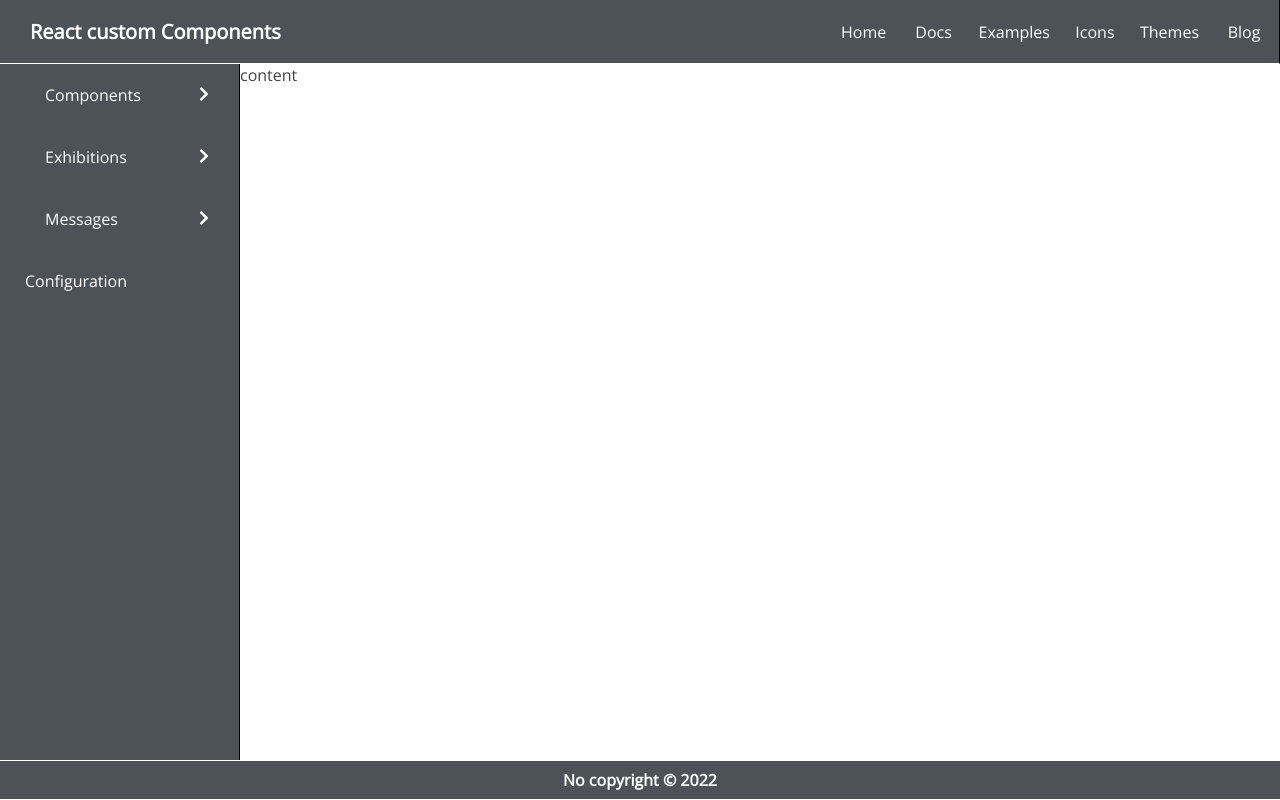
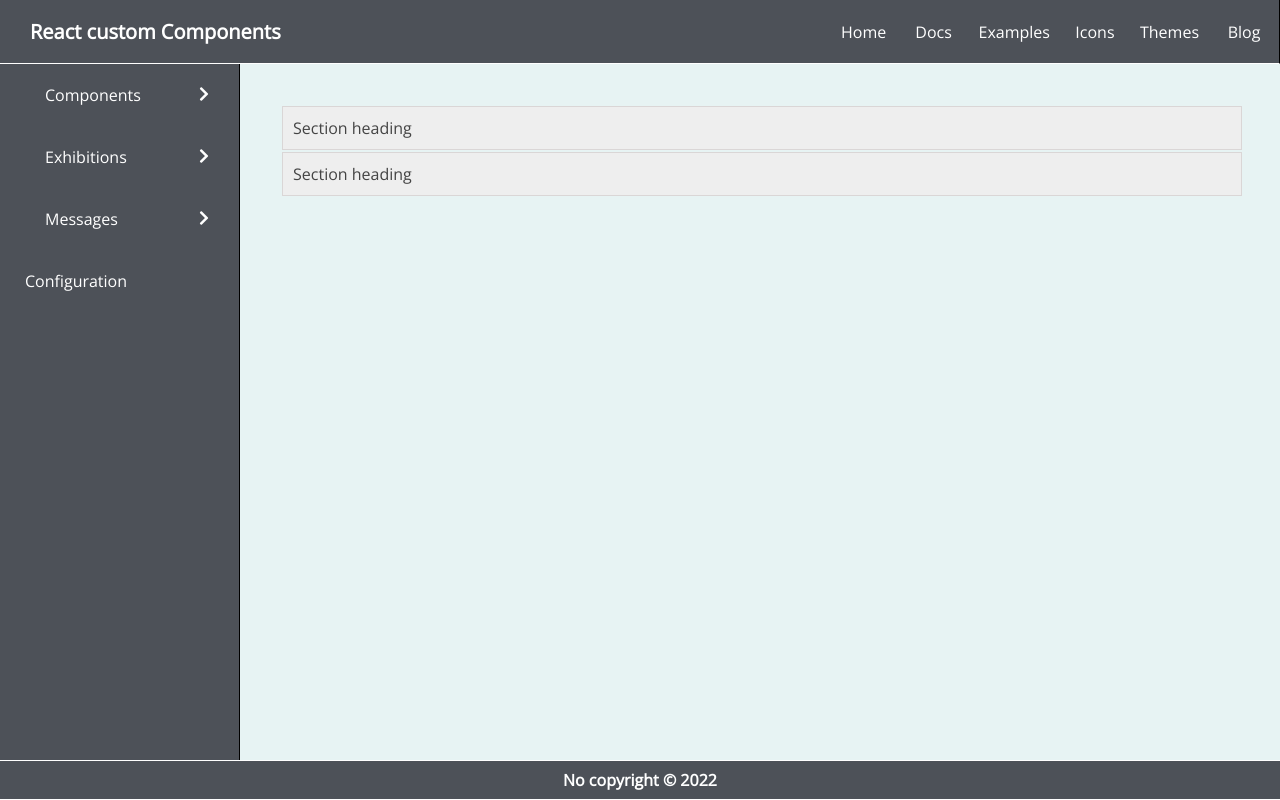
Before and after one commit to DevManish-07/ReactComponents, a React (Create React App) app: page / in a window 1280 px wide. Built offline with nearby package versions, Linux system fonts and the light colour scheme.

Commit message:
Added new component [Accordion] - basic

```diff
--- a/src/App.css
+++ b/src/App.css
@@ -21,6 +21,9 @@
 .content {
   grid-area: content;
   height: var(--main-content-height);
+  background-color: rgb(231, 243, 243);
+  padding: 40px;
+  overflow-y: auto;
 }
 
 .header {
--- a/src/App.js
+++ b/src/App.js
@@ -2,6 +2,7 @@ import "./App.css";
 import { Sidebar } from "./pagecomponents/sidebar/side_bar";
 import { Header } from "./pagecomponents/header/header";
 import { Footer } from "./pagecomponents/footer/footer";
+import { Contentcontainer } from "./pagecomponents/contentcontainer/contentcontainer";
 
 function App() {
   return (
@@ -12,7 +13,9 @@ function App() {
       <div className="sidebar">
         <Sidebar />
       </div>
-      <div className="content">content</div>
+      <div className="content">
+        <Contentcontainer />
+      </div>
       <div className="footer">
         <Footer />
       </div>
--- /dev/null
+++ b/src/components/accordion/accordion.css
@@ -0,0 +1,25 @@
+.accordion-container {
+  background-color: white;
+  width: 100%;
+  margin: 2px;
+}
+
+.accordion-trigger {
+  background-color: #eee;
+  padding: 10px;
+  cursor: pointer;
+  border: 1px solid rgb(218, 214, 214);
+}
+
+.accordion-trigger ~ .panel {
+  max-height: 0;
+  /* transition: all 0.5s ease-in-out; */
+  overflow: hidden;
+  display: none;
+}
+
+.accordion-trigger.active ~ .panel {
+  max-height: 150px;
+  padding: 10px;
+  display: block;
+}
--- /dev/null
+++ b/src/components/accordion/accordion.js
@@ -0,0 +1,28 @@
+import "./accordion.css";
+
+export const Accordion = () => {
+  const handleClick = (e) => {
+    const targetElClass = e.currentTarget.classList;
+    if (!targetElClass.contains("active")) {
+      targetElClass.add("active");
+    } else {
+      targetElClass.remove("active");
+    }
+  };
+
+  return (
+    <section className="accordion-container">
+      <div className="accordion-trigger" onClick={handleClick}>
+        Section heading
+      </div>
+      <div className="panel">
+        <p>
+          Lorem ipsum dolor sit amet, consectetur adipisicing elit, sed do
+          eiusmod tempor incididunt ut labore et dolore magna aliqua. Ut enim ad
+          minim veniam, quis nostrud exercitation ullamco laboris nisi ut
+          aliquip ex ea commodo consequat.
+        </p>
+      </div>
+    </section>
+  );
+};
--- /dev/null
+++ b/src/pagecomponents/contentcontainer/contentcontainer.js
@@ -0,0 +1,11 @@
+// import {Accordian} from "./index";
+import { Accordion } from "../../components/accordion/accordion";
+
+export const Contentcontainer = () => {
+  return (
+    <>
+      <Accordion />
+      <Accordion />
+    </>
+  );
+};
--- /dev/null
+++ b/src/pagecomponents/contentcontainer/index.js
@@ -0,0 +1,3 @@
+import { Accordion } from "../../components/accordion/accordion";
+
+export { Accordion };
```
Also changed, not shown: src/pagecomponents/contentcontainer/contentcontainer.css (added).
